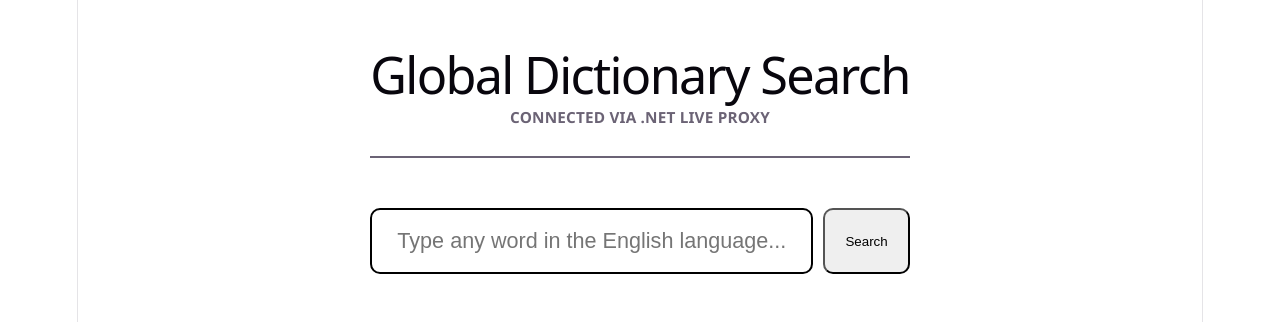
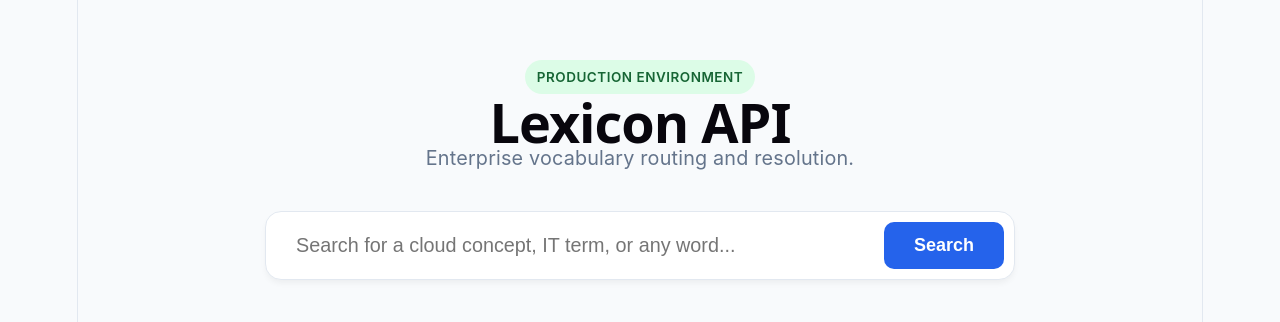
Before and after one commit to Clementvsc/CloudEnterpriseApp, a React (Vite) app in the folder frontend-react/: page / in a window 1280 px wide. Shown: the top 322 px of the page. Built offline with nearby package versions, Linux system fonts and the light colour scheme.

Commit message:
feat: implement premium UI with audio playback, glassmorphism, and keyframe animations

```diff
--- a/frontend-react/src/App.css
+++ b/frontend-react/src/App.css
@@ -1,100 +1,293 @@
-/* --- Global & Container --- */
-.app-container {
-  font-family: 'Segoe UI', Roboto, Helvetica, Arial, sans-serif;
-  max-width: 1100px;
-  margin: 0 auto;
-  padding: 30px 20px;
+/* --- Core Variables & Reset --- */
+:root {
+  --primary: #2563eb;
+  --primary-hover: #1d4ed8;
+  --bg-color: #f8fafc;
+  --card-bg: rgba(255, 255, 255, 0.95);
+  --text-main: #0f172a;
+  --text-muted: #64748b;
+  --border: #e2e8f0;
+  --shadow-sm: 0 4px 6px -1px rgba(0, 0, 0, 0.05);
+  --shadow-lg: 0 20px 25px -5px rgba(0, 0, 0, 0.1);
+}
+
+* { box-sizing: border-box; }
+
+body {
+  margin: 0;
+  font-family: 'Inter', -apple-system, BlinkMacSystemFont, 'Segoe UI', Roboto, sans-serif;
+  background-color: var(--bg-color);
+  color: var(--text-main);
+  overflow-x: hidden;
+}
+
+/* --- Layout & Background --- */
+.app-layout {
+  position: relative;
   min-height: 100vh;
+  display: flex;
+  justify-content: center;
+  padding: 60px 20px;
+}
+
+/* Modern Soft Glow Background */
+.background-glow {
+  position: fixed;
+  top: -150px;
+  left: 50%;
+  transform: translateX(-50%);
+  width: 600px;
+  height: 600px;
+  background: radial-gradient(circle, rgba(37,99,235,0.15) 0%, rgba(248,250,252,0) 70%);
+  z-index: -1;
+  border-radius: 50%;
+}
+
+.main-container {
+  width: 100%;
+  max-width: 750px;
+  z-index: 1;
 }
 
 /* --- Header Section --- */
-.app-header {
+.header-section {
   text-align: center;
-  margin-bottom: 50px;
-  padding-bottom: 20px;
-  border-bottom: 2px solid; /* Highlights the header division */
+  margin-bottom: 40px;
 }
 
-.app-header h1 {
-  font-size: 2.8rem;
-  margin-bottom: 10px;
+.badge {
+  display: inline-block;
+  background: #dcfce7;
+  color: #166534;
+  padding: 4px 12px;
+  border-radius: 20px;
+  font-size: 0.75rem;
+  font-weight: 600;
+  letter-spacing: 0.5px;
+  text-transform: uppercase;
+  margin-bottom: 15px;
 }
 
-.environment-label {
-  display: inline-block;
-  padding: 6px 14px;
-  border-radius: 20px;
-  font-size: 0.85rem;
-  font-weight: 600;
-  text-transform: uppercase;
+.header-section h1 {
+  font-size: 3rem;
+  font-weight: 800;
+  margin: 0 0 10px 0;
+  letter-spacing: -1px;
 }
 
-/* --- Search Controls --- */
-.search-container {
-  max-width: 600px;
-  margin: 0 auto 40px auto;
+.header-section p {
+  color: var(--text-muted);
+  font-size: 1.1rem;
+  margin: 0;
+}
+
+/* --- Search Bar --- */
+.search-bar-wrapper {
+  display: flex;
+  gap: 12px;
+  margin-bottom: 40px;
+  background: white;
+  padding: 10px;
+  border-radius: 16px;
+  box-shadow: var(--shadow-sm);
+  border: 1px solid var(--border);
+  transition: box-shadow 0.3s ease;
+}
+
+.search-bar-wrapper:focus-within {
+  box-shadow: 0 0 0 3px rgba(37, 99, 235, 0.2);
+  border-color: var(--primary);
 }
 
 .search-input {
-  width: 100%;
-  padding: 18px 25px;
-  font-size: 1.2rem;
-  border: 2px solid;
-  border-radius: 10px;
+  flex-grow: 1;
+  border: none;
+  background: transparent;
+  padding: 12px 20px;
+  font-size: 1.1rem;
   outline: none;
-  transition: all 0.3s ease;
+  color: var(--text-main);
 }
 
-/* --- Word Cards Grid --- */
-.grid-container {
-  display: grid;
-  grid-template-columns: repeat(auto-fill, minmax(320px, 1fr));
-  gap: 25px;
+.search-button {
+  background: var(--primary);
+  color: white;
+  border: none;
+  padding: 0 30px;
+  border-radius: 10px;
+  font-size: 1rem;
+  font-weight: 600;
+  cursor: pointer;
+  transition: background 0.2s ease, transform 0.1s ease;
+  min-width: 120px;
+  display: flex;
+  justify-content: center;
+  align-items: center;
 }
 
-.word-card {
-  padding: 30px;
-  border-radius: 15px;
-  transition: all 0.2s ease-in-out;
-  display: flex;
-  flex-direction: column;
+.search-button:hover:not(:disabled) {
+  background: var(--primary-hover);
 }
 
-/* --- Card Details --- */
+.search-button:active:not(:disabled) {
+  transform: scale(0.97);
+}
+
+.search-button:disabled {
+  opacity: 0.8;
+  cursor: not-allowed;
+}
+
+/* --- Loading Spinner --- */
+.spinner {
+  width: 20px;
+  height: 20px;
+  border: 3px solid rgba(255,255,255,0.3);
+  border-radius: 50%;
+  border-top-color: white;
+  animation: spin 1s ease-in-out infinite;
+}
+
+/* --- Results Card --- */
+.results-card {
+  background: var(--card-bg);
+  backdrop-filter: blur(10px);
+  border-radius: 24px;
+  padding: 40px;
+  box-shadow: var(--shadow-lg);
+  border: 1px solid var(--border);
+}
+
 .word-header {
   display: flex;
   justify-content: space-between;
   align-items: center;
-  margin-bottom: 15px;
+  border-bottom: 2px solid var(--border);
+  padding-bottom: 20px;
+  margin-bottom: 30px;
 }
 
-.word-header h3 {
-  font-size: 1.6rem;
-  margin: 0;
+.title-group h2 {
+  font-size: 3rem;
+  margin: 0 0 5px 0;
+  text-transform: capitalize;
+  letter-spacing: -1px;
 }
 
-.part-of-speech {
-  font-family: 'Courier New', monospace;
-  font-weight: bold;
-  opacity: 0.7;
+.phonetic {
+  color: var(--primary);
+  font-family: 'JetBrains Mono', 'Courier New', monospace;
+  font-size: 1.2rem;
+  font-weight: 500;
 }
 
-.definition {
-  line-height: 1.7;
-  flex-grow: 1; /* Pushes footer to bottom */
+.audio-button {
+  background: #f1f5f9;
+  border: 1px solid var(--border);
+  padding: 10px 20px;
+  border-radius: 30px;
+  cursor: pointer;
+  font-weight: 600;
+  color: var(--text-main);
+  transition: all 0.2s ease;
+}
+
+.audio-button:hover {
+  background: #e2e8f0;
+  transform: translateY(-2px);
+}
+
+/* --- Meanings & Definitions --- */
+.meaning-block {
+  margin-bottom: 35px;
+  animation: slideUp 0.5s ease-out forwards;
+  opacity: 0;
+}
+
+.pos-badge {
+  display: inline-block;
+  background: #334155;
+  color: white;
+  padding: 5px 15px;
+  border-radius: 8px;
+  font-weight: 600;
+  font-size: 0.9rem;
+  margin-bottom: 15px;
+  text-transform: capitalize;
+}
+
+.definitions {
+  margin: 0;
+  padding-left: 20px;
+  color: var(--text-main);
+}
+
+.definitions li {
   margin-bottom: 20px;
+  padding-left: 10px;
+}
+
+.definitions li::marker {
+  color: var(--primary);
+  font-weight: bold;
+}
+
+.def-text {
+  font-size: 1.1rem;
+  line-height: 1.6;
+  margin: 0 0 8px 0;
+}
+
+.def-example {
+  color: var(--text-muted);
+  font-style: italic;
+  margin: 0;
+  padding-left: 15px;
+  border-left: 3px solid var(--border);
 }
 
 .card-footer {
-  font-size: 0.8rem;
-  opacity: 0.6;
+  margin-top: 40px;
+  text-align: center;
+  font-size: 0.85rem;
+  color: var(--text-muted);
+  padding-top: 20px;
+  border-top: 1px solid var(--border);
 }
 
-/* --- Status Banners (Loading/Error/Info) --- */
-.status-banner {
-  padding: 20px 25px;
-  border-radius: 8px;
-  margin-bottom: 25px;
-  font-family: 'Courier New', monospace;
-  border-left: 5px solid;
+/* --- Error Alert --- */
+.alert-box {
+  background: #fef2f2;
+  border: 1px solid #fecaca;
+  color: #b91c1c;
+  padding: 20px;
+  border-radius: 12px;
+  display: flex;
+  align-items: center;
+  gap: 10px;
+  font-weight: 500;
 }
+
+/* --- Animations --- */
+@keyframes spin {
+  to { transform: rotate(360deg); }
+}
+
+@keyframes slideUp {
+  from { opacity: 0; transform: translateY(20px); }
+  to { opacity: 1; transform: translateY(0); }
+}
+
+@keyframes fadeInUp {
+  from { opacity: 0; transform: translateY(10px); }
+  to { opacity: 1; transform: translateY(0); }
+}
+
+@keyframes fadeIn {
+  from { opacity: 0; }
+  to { opacity: 1; }
+}
+
+.fade-in { animation: fadeIn 0.8s ease-out forwards; }
+.fade-in-up { animation: fadeInUp 0.6s ease-out forwards; }
+.slide-up { animation: slideUp 0.5s ease-out forwards; }
--- a/frontend-react/src/App.jsx
+++ b/frontend-react/src/App.jsx
@@ -7,7 +7,6 @@ export default function DictionaryApp() {
   const [loading, setLoading] = useState(false);
   const [errorStatus, setErrorStatus] = useState(null);
 
-  // Triggered when the user clicks Search or presses Enter
   const handleSearch = async (e) => {
     e?.preventDefault();
     if (!searchTerm.trim()) return;
@@ -17,82 +16,109 @@ export default function DictionaryApp() {
     setWordData(null);
 
     try {
-      // Call our .NET proxy endpoint with the requested word
       const response = await fetch(`/api/dictionary/${encodeURIComponent(searchTerm)}`);
 
       if (response.status === 404) {
-        throw new Error(`Word '${searchTerm}' not found in the live dictionary.`);
+        throw new Error(`We couldn't find a definition for '${searchTerm}'.`);
       }
       if (!response.ok) {
-        throw new Error(`Backend Connection Failed (HTTP ${response.status})`);
+        throw new Error(`System Error (HTTP ${response.status})`);
       }
 
       const data = await response.json();
-      // The public API returns an array, we grab the first detailed entry
       if (Array.isArray(data) && data.length > 0) {
         setWordData(data[0]);
       } else {
-        throw new Error("Invalid data structure received.");
+        throw new Error("Received unexpected data structure.");
       }
     } catch (error) {
-      console.error("API Error:", error);
       setErrorStatus(error.message);
     } finally {
       setLoading(false);
     }
   };
 
+  // Helper to find the first available audio pronunciation in the API data
+  const audioUrl = wordData?.phonetics?.find(p => p.audio && p.audio.length > 0)?.audio;
+
+  const playAudio = () => {
+    if (audioUrl) {
+      new Audio(audioUrl).play();
+    }
+  };
+
   return (
-    <div className="app-container">
-      <header className="app-header">
-        <h1>Global Dictionary Search</h1>
-        <p className="environment-label">Connected via .NET Live Proxy</p>
+    <div className="app-layout">
+      <div className="background-glow"></div>
+
+      <div className="main-container">
+        <header className="header-section fade-in">
+          <div className="badge">Production Environment</div>
+          <h1>Lexicon API</h1>
+          <p>Enterprise vocabulary routing and resolution.</p>
         </header>
 
-      <main className="main-content">
-        {/* Search Form */}
-        <form onSubmit={handleSearch} className="search-container" style={{ display: 'flex', gap: '10px' }}>
+        <form onSubmit={handleSearch} className="search-bar-wrapper fade-in-up">
           <input
             type="text"
-            placeholder="Type any word in the English language..."
+            placeholder="Search for a cloud concept, IT term, or any word..."
             value={searchTerm}
             onChange={(e) => setSearchTerm(e.target.value)}
             className="search-input"
-            style={{ margin: 0, flexGrow: 1 }}
+            autoComplete="off"
           />
-          <button type="submit" disabled={loading} style={{ padding: '0 20px', borderRadius: '10px', cursor: 'pointer' }}>
-            {loading ? "Searching..." : "Search"}
+          <button type="submit" className={`search-button ${loading ? 'loading-btn' : ''}`} disabled={loading}>
+            {loading ? <span className="spinner"></span> : "Search"}
           </button>
         </form>
 
         {/* Error State */}
         {errorStatus && (
-          <div className="status-banner error" style={{ borderLeft: '5px solid #ef4444', backgroundColor: '#fee2e2', padding: '15px' }}>
-            {errorStatus}
+          <div className="alert-box error fade-in-up">
+            <span className="icon">⚠️</span> {errorStatus}
           </div>
         )}
 
-        {/* Live Data Display */}
+        {/* Results State */}
         {!loading && !errorStatus && wordData && (
-          <div className="word-card" style={{ padding: '30px', backgroundColor: 'white', borderRadius: '15px', boxShadow: '0 4px 6px rgba(0,0,0,0.1)' }}>
-            <div className="word-header" style={{ borderBottom: '1px solid #eee', paddingBottom: '15px', marginBottom: '15px' }}>
-              <h2 style={{ fontSize: '2.5rem', margin: 0, textTransform: 'capitalize' }}>{wordData.word}</h2>
-              {wordData.phonetic && <span style={{ color: '#666', fontFamily: 'monospace' }}>{wordData.phonetic}</span>}
+          <div className="results-card slide-up">
+            <div className="word-header">
+              <div className="title-group">
+                <h2>{wordData.word}</h2>
+                {wordData.phonetic && <span className="phonetic">{wordData.phonetic}</span>}
               </div>
 
+              {audioUrl && (
+                <button onClick={playAudio} className="audio-button" title="Play pronunciation">
+                  🔊 Listen
+                </button>
+              )}
+            </div>
+
+            <div className="meanings-list">
               {wordData.meanings.map((meaning, index) => (
-              <div key={index} style={{ marginBottom: '20px' }}>
-                <h4 style={{ color: '#3b82f6', textTransform: 'uppercase', fontSize: '0.9rem' }}>{meaning.partOfSpeech}</h4>
-                <ul style={{ paddingLeft: '20px', margin: '10px 0' }}>
+                <div key={index} className="meaning-block" style={{ animationDelay: `${index * 0.1}s` }}>
+                  <div className="part-of-speech">
+                    <span className="pos-badge">{meaning.partOfSpeech}</span>
+                  </div>
+                  <ol className="definitions">
                     {meaning.definitions.slice(0, 3).map((def, dIndex) => (
-                    <li key={dIndex} style={{ marginBottom: '8px', lineHeight: '1.5' }}>{def.definition}</li>
+                      <li key={dIndex}>
+                        <p className="def-text">{def.definition}</p>
+                        {def.example && <p className="def-example">"{def.example}"</p>}
+                      </li>
                     ))}
-                </ul>
+                  </ol>
                 </div>
               ))}
             </div>
+
+            <div className="card-footer">
+              <p>Data provided by The Free Dictionary API via .NET Proxy</p>
+            </div>
+          </div>
         )}
-      </main>
+      </div>
     </div>
   );
 }
```
Lines whose indentation alone changed are shown as unchanged.
